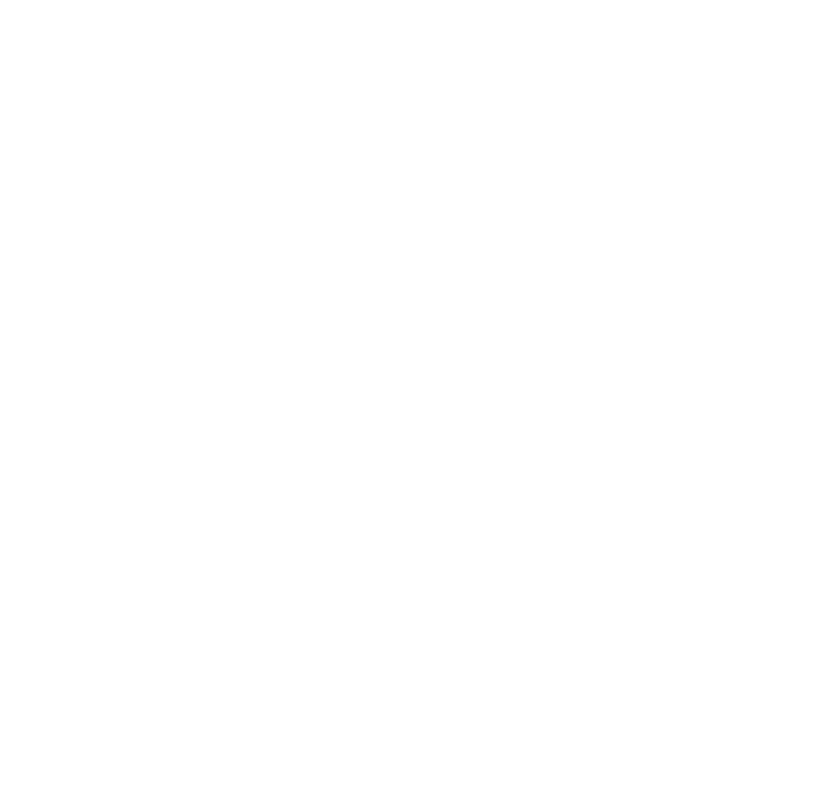
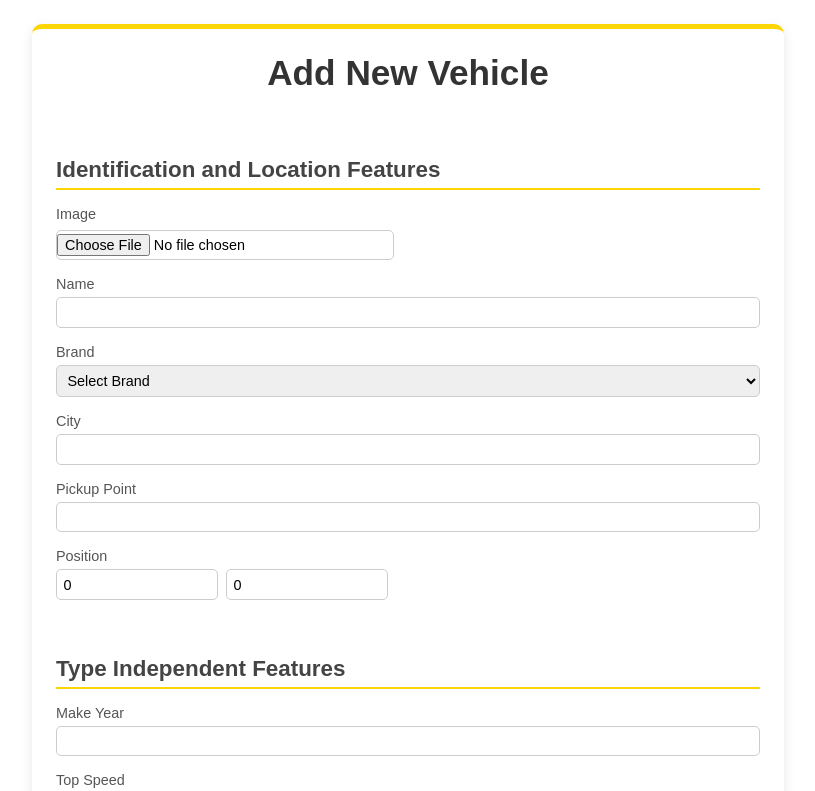
Before and after one commit to kaseracodes/fastfiniteadmin, a React (Vite) app: page /addvehicle in a window 1280 px wide. Before the commit this address had no page. Shown: the top 791 px of the page, without its empty margins (232-1047 px from the left). Built offline with nearby package versions, Linux system fonts and the light colour scheme.

Commit message:
updated add vehicle route

```diff
--- a/src/AdminPanel.jsx
+++ b/src/AddVehicle.jsx
@@ -4,9 +4,9 @@
 import { collection, doc, setDoc } from "firebase/firestore";
 import { ref, uploadBytes, getDownloadURL } from "firebase/storage";
 import { v4 as uuidv4 } from "uuid";
-import "./AdminPanel.css";
+import "./AddVehicle.css";
 
-const AdminPanel = () => {
+const AddVehicle = () => {
   const [imageUrl, setImageUrl] = useState("");
   const [vehicleType, setVehicleType] = useState("");
 
@@ -80,7 +80,7 @@
 
   return (
     <div className="admin-panel-container">
-      <h1>Admin Panel</h1>
+      <h1>Add New Vehicle</h1>
       <Formik initialValues={initialValues} onSubmit={handleSubmit}>
         {({ setFieldValue, values }) => (
           <Form>
@@ -317,4 +317,4 @@
   );
 };
 
-export default AdminPanel;
+export default AddVehicle;
--- a/src/App.jsx
+++ b/src/App.jsx
@@ -1,6 +1,6 @@
 import React from "react";
 import { BrowserRouter as Router, Routes, Route } from "react-router-dom";
-import AdminPanel from "./AdminPanel";
+import AddVehicle from "./AddVehicle";
 import BookingsList from "./BookingsList"
 import UsersList from "./UsersList"
 
@@ -8,7 +8,7 @@
   return (
     <Router>
       <Routes>
-        <Route path="/" element={<AdminPanel />} />
+        <Route path="/addvehicle" element={<AddVehicle />} />
         <Route path="/bookings" element={<BookingsList />} />
         <Route path="/users" element={<UsersList />} />
         {/* <Route path="/admin" element={<AdminPanel />} /> */}
```
Also changed, not shown: src/AddVehicle.css (renamed from src/AdminPanel.css).
